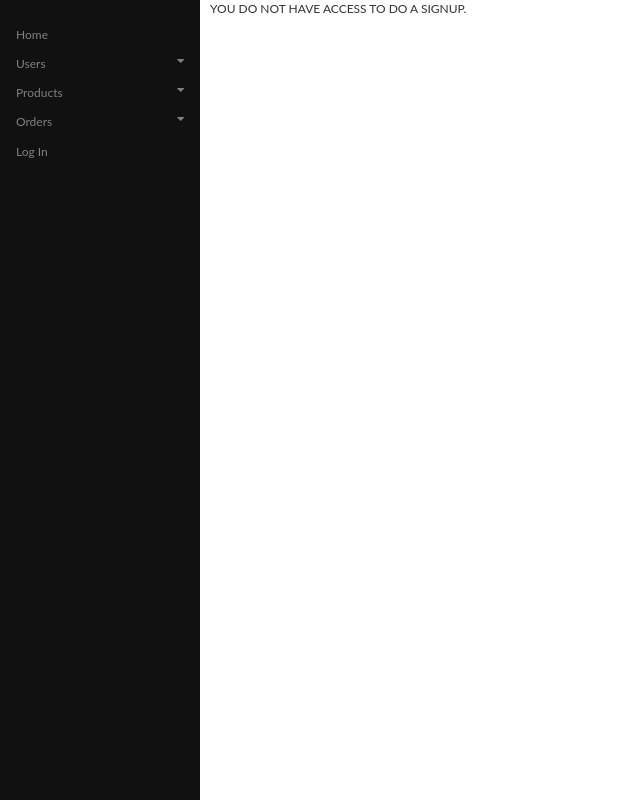
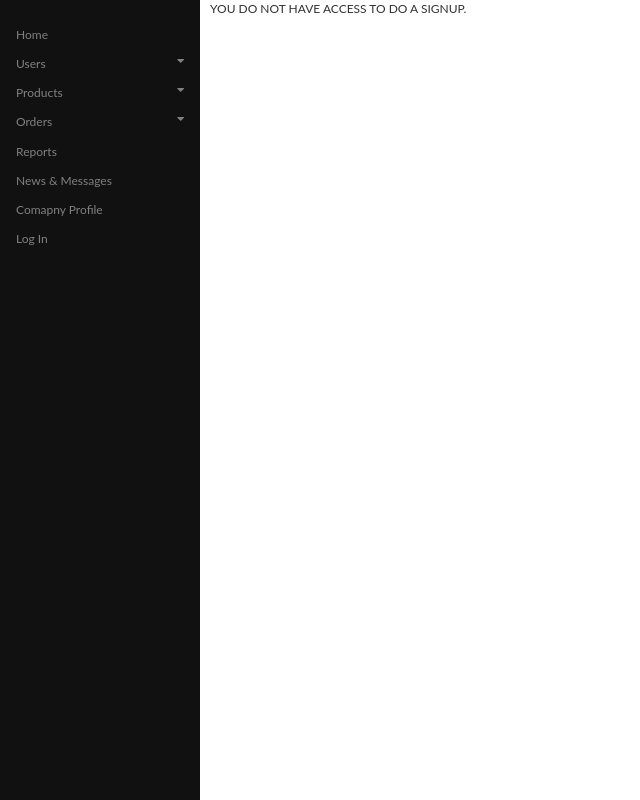
Before and after one commit to harshit8858/mindful_project1_salesapp, a Django app: page /customer/ in a window 1280 px wide. Shown: the whole page, without its empty margins (0-640 px from the left). Run offline with Django 3.2, Linux system fonts and the light colour scheme; some libraries are stand-ins or nearby versions.

Commit message:
new menu added

```diff
--- a/main/urls.py
+++ b/main/urls.py
@@ -12,11 +12,15 @@ urlpatterns = [
     url(r'^invalid/', invalid, name='invalid'),
     url(r'^customer/$', customer, name='customer'),
     url(r'^customer_list/', customer_list, name='customer_list'),
+    url(r'^reports/', reports, name="reports"),
+    url(r'^news_messages/', news_messages, name="news_messages"),
+    url(r'^company_profile/', company_profile, name="company_profile"),
+
     url(r'^(?P<slug>[\w-]+)/$', user_details, name='user_details'),
     url(r'^(?P<slug>[\w-]+)/edit/', edit_user, name='edit_user'),
     url(r'^(?P<slug>[\w-]+)/delete/', delete_user, name='delete_user'),
     url(r'^customer/(?P<slug1>[\w-]+)/$', customer_details, name='customer_details'),
     url(r'^customer/(?P<slug1>[\w-]+)/edit/', edit_customer, name='edit_customer'),
-    url(r'^customer/(?P<slug1>[\w-]+)/delete/', delete_customer, name='delete_customer')
+    url(r'^customer/(?P<slug1>[\w-]+)/delete/', delete_customer, name='delete_customer'),
 
 ]
--- a/main/views.py
+++ b/main/views.py
@@ -171,3 +171,15 @@ def delete_customer(request, slug1):
     instance = get_object_or_404(Customer, slug1=slug1)
     instance.delete()
     return redirect('main:customer_list')
+
+
+def reports(request):
+    return render(request, 'main/reports.html')
+
+
+def news_messages(request):
+    return render(request, 'main/news_messages.html')
+
+
+def company_profile(request):
+    return render(request, 'main/company_profile.html')
--- a/templates/base.html
+++ b/templates/base.html
@@ -81,7 +81,9 @@
 
 <body>
     <div class="sidenav">
-        <a href="{% url 'main:index' %}">Home</a>
+        <a href="{% url 'main:index' %}">
+            Home
+        </a>
         <button class="dropdown-btn">Users
             <i class="fa fa-caret-down"></i>
         </button>
@@ -118,6 +120,15 @@
             <a href="{% url 'order:all_order' %}">All-Orders</a>
             <a href="{% url 'order:new_order' %}">New-Order</a>
         </div>
+        <a href="{% url 'main:reports' %}">
+            Reports
+        </a>
+        <a href="{% url 'main:news_messages' %}">
+            News & Messages
+        </a>
+        <a href="{% url 'main:company_profile' %}">
+            Comapny Profile
+        </a>
         {% if user.is_authenticated %}
             <a href="{% url 'main:logout' %}">Log Out</a>
         {% else %}
--- /dev/null
+++ b/templates/main/company_profile.html
@@ -0,0 +1 @@
+{% extends 'base.html' %}
--- /dev/null
+++ b/templates/main/news_messages.html
@@ -0,0 +1 @@
+{% extends 'base.html' %}
--- /dev/null
+++ b/templates/main/reports.html
@@ -0,0 +1 @@
+{% extends 'base.html' %}
```
